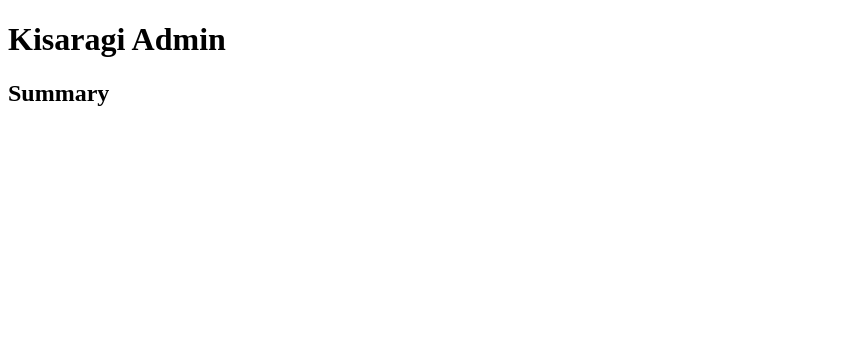
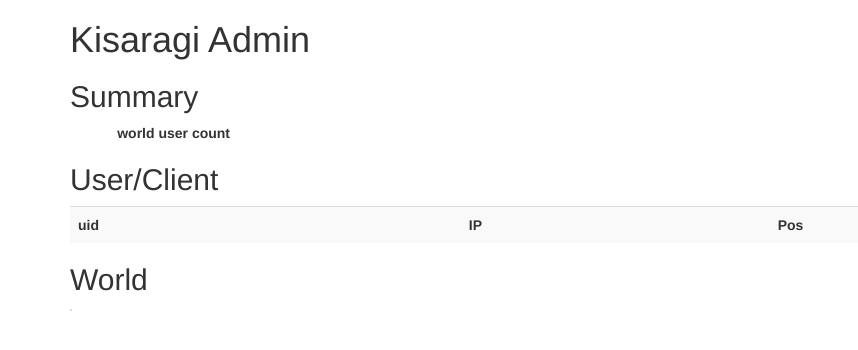
Before and after one commit to if1live/kisaragi, a Node server app: template views/admin.ejs in a window 1280 px wide. Shown: the top 350 px of the page, without its empty margins (0-858 px from the left). Run offline with Node 20, Linux system fonts and the light colour scheme; the template is opened without the code that fills it, so the values that code supplies are empty; some libraries are stand-ins or nearby versions.

Commit message:
admin with bootstrap

```diff
--- a/app.js
+++ b/app.js
@@ -25,7 +25,11 @@ app.get('/', function(req, res) {
 });
 
 app.get('/admin', function(req, res) {
-  res.render('admin');
+  res.render('admin', {
+    world: world,
+    server: server,
+    helper: new game.AdminHelper()
+  });
 });
 
 
--- a/bower.json
+++ b/bower.json
@@ -8,6 +8,7 @@
   "dependencies": {
     "socket.io-client": "1.3.5",
     "phaser": "2.3.0",
+    "bootstrap": "3.3.4",
     "jquery": "2.1.3"
   }
 }
--- /dev/null
+++ b/static/admin.css
@@ -0,0 +1,5 @@
+.admin-map {
+    font-family: monospace;
+    border: 1px solid #ddd;
+    display: inline-block;
+}
--- a/views/admin.ejs
+++ b/views/admin.ejs
@@ -2,9 +2,54 @@
 <html>
   <head>
     <title>Kisaragi Admin</title>
+
+    <meta charset="utf-8">
+    <meta http-equiv="X-UA-Compatible" content="IE=edge">
+    <meta name="viewport" content="width=device-width, initial-scale=1">
+
+    <link rel="stylesheet" href="/libs/css/bootstrap.min.css">
+    <link rel="stylesheet" href="/libs/css/bootstrap-theme.min.css">
+    <link rel="stylesheet" href="/admin.css">
   </head>
   <body>
+    <div class="container">
       <h1>Kisaragi Admin</h1>
       <h2>Summary</h2>
+      <dl class="dl-horizontal">
+        <dt>world user count</dt>
+        <dd><%= world.getUserCount() %></dd>
+      </dl>
+
+      <h2>User/Client</h2>
+      <table class="table table-hover table-striped">
+        <tr>
+          <th>uid</th>
+          <th>IP</th>
+          <th>Pos</th>
+        </tr>
+        <% for(var i = 0 ; i < world.userList.length ; i++) { %>
+          <% var user = world.userList[i]; %>
+          <% var client = user.client; %>
+          <tr>
+            <td><%= client.uid %></td>
+            <td><%= client.getAddress() %></td>
+            <td><%= user.pos %></td>
+          </tr>
+        <% } %>
+      </table>
+
+      <h2>World</h2>
+      <p class="admin-map">
+        <% for(var y = world.height - 1 ; y >= 0 ; --y) { %>
+          <% for(var x = 0 ; x < world.width ; ++x) { %>
+            <%= helper.gameObjectToChar(world.getObject(y, x)) %>
+          <% } %>
+          <br/>
+        <% } %>
+      </p>
+
+      <script src="/libs/js/jquery.min.js"></script>
+      <script src="/libs/js/bootstrap.min.js"></script>
+    </div>
   </body>
 </html>
```
Also changed, not shown: Gruntfile.js (+7 -0 lines), lib/game.js. Lines whose indentation alone changed are shown as unchanged.
